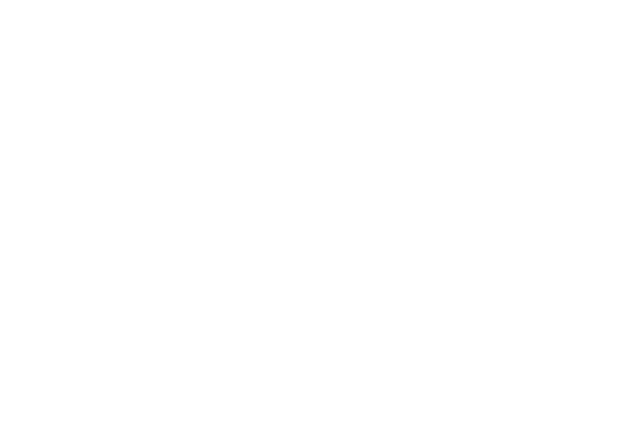
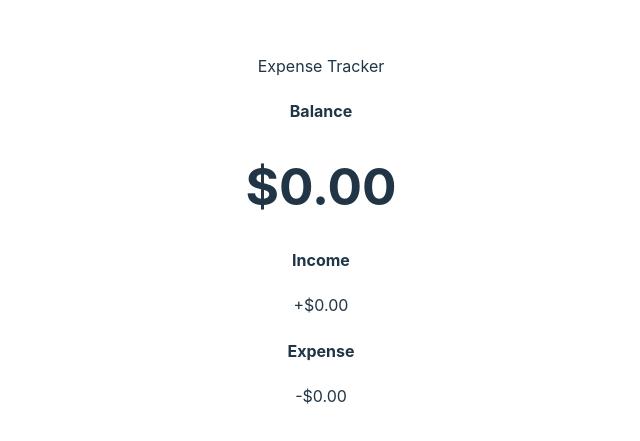
Before and after one commit to dannywo/vue-expense-tracker, a Vue app: page / in a window 1280 px wide. Shown: the part 161-602 px from the top of the page, without its empty margins (319-959 px from the left). Built offline with nearby package versions, Linux system fonts and the light colour scheme.

Commit message:
Adds static content for components

```diff
--- a/src/App.vue
+++ b/src/App.vue
@@ -1 +1,13 @@
-<template></template>
+<script setup lang="ts">
+import Header from "./components/Header.vue";
+import Balance from "./components/Balance.vue";
+import IncomeExpenses from "./components/IncomeExpenses.vue";
+</script>
+
+<template>
+    <Header></Header>
+    <div class="container">
+        <Balance />
+        <IncomeExpenses />
+    </div>
+</template>
--- a/src/components/Balance.vue
+++ b/src/components/Balance.vue
@@ -0,0 +1,4 @@
+<template>
+    <h4>Balance</h4>
+    <h1 id="balance">$0.00</h1>
+</template>
--- a/src/components/Header.vue
+++ b/src/components/Header.vue
@@ -0,0 +1 @@
+<template>Expense Tracker</template>
--- a/src/components/IncomeExpenses.vue
+++ b/src/components/IncomeExpenses.vue
@@ -0,0 +1,12 @@
+<template>
+    <div class="inc-exp container">
+        <div>
+            <h4>Income</h4>
+            <p id="money-plus" class="money plus">+$0.00</p>
+        </div>
+        <div>
+            <h4>Expense</h4>
+            <p id="money-minus" class="money minus">-$0.00</p>
+        </div>
+    </div>
+</template>
```
